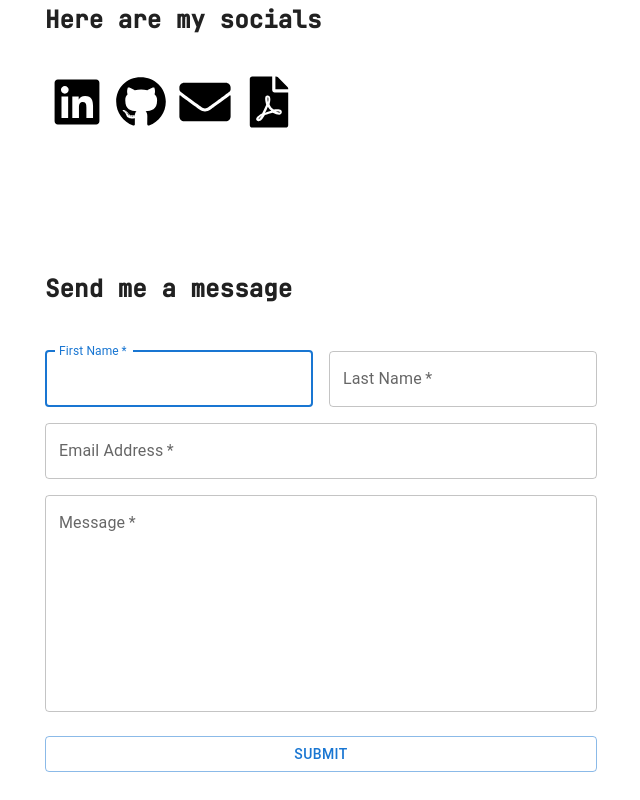
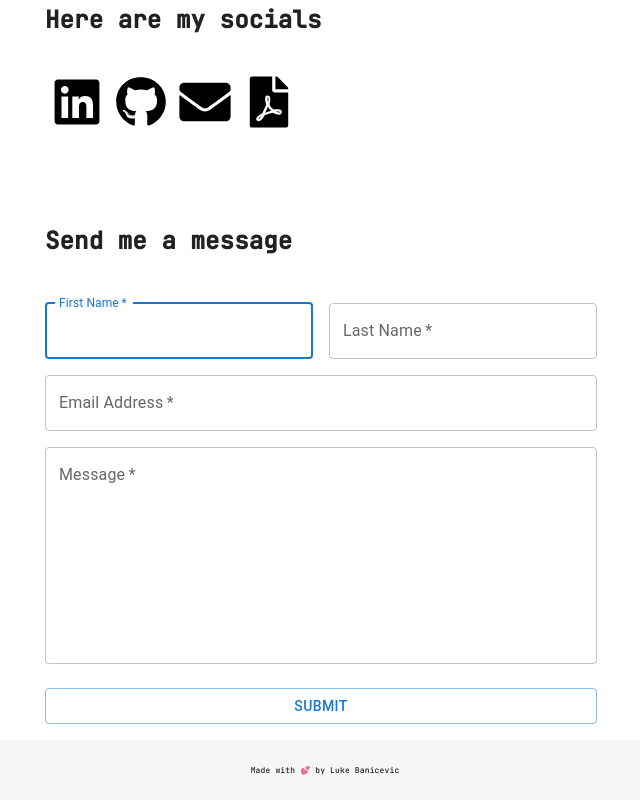
Before and after one commit to banaboi/Portfolio-Website, a React (Create React App) app: page / in a window 1280 px wide. Shown: the part 853-1653 px from the top of the page, without its empty margins (319-959 px from the left). Built offline with nearby package versions, Linux system fonts and the light colour scheme; a web font is replaced by a local one.

Commit message:
Added footer

```diff
--- a/src/App.tsx
+++ b/src/App.tsx
@@ -3,6 +3,7 @@ import "../src/styles/App.scss";
 
 import TitlePage from "../src/components/TitlePage";
 import ContactMe from "./components/ContactMe";
+import Footer from "./components/Footer";
 
 const App = () => {
     // Start at the top of the page
@@ -14,6 +15,7 @@ const App = () => {
         <div className="App">
             <TitlePage />
             <ContactMe />
+            <Footer />
         </div>
     );
 };
--- /dev/null
+++ b/src/components/Footer.tsx
@@ -0,0 +1,18 @@
+import { Box, Container } from "@mui/material";
+import React, { useState, ChangeEvent } from "react";
+
+const Footer = () => {
+    return (
+        <>
+            <footer className="footer-container">
+                <Box ml={1}>
+                    <Box className="footer">
+                        <p> Made with 💕 by Luke Banicevic</p>
+                    </Box>
+                </Box>
+            </footer>
+        </>
+    );
+};
+
+export default Footer;
--- a/src/styles/App.scss
+++ b/src/styles/App.scss
@@ -64,9 +64,26 @@
     font-family: "JetBrains Mono", monospace;
 }
 
+.footer-container {
+    font-size: 0.5rem;
+    display: flex;
+    flex: 1;
+    padding: 1rem 0;
+    justify-content: center;
+    align-items: center;
+    width: 100vw;
+    background-color: rgb(246, 246, 246);
+}
+
+.footer {
+    display: flex;
+    justify-content: center;
+    align-items: center;
+}
+
 @media (max-height: 900px) {
     .contactContainer {
-        margin-top: 3rem;
+        margin-top: 0rem;
         text-align: left;
         font-family: "JetBrains Mono", monospace;
     }
```
